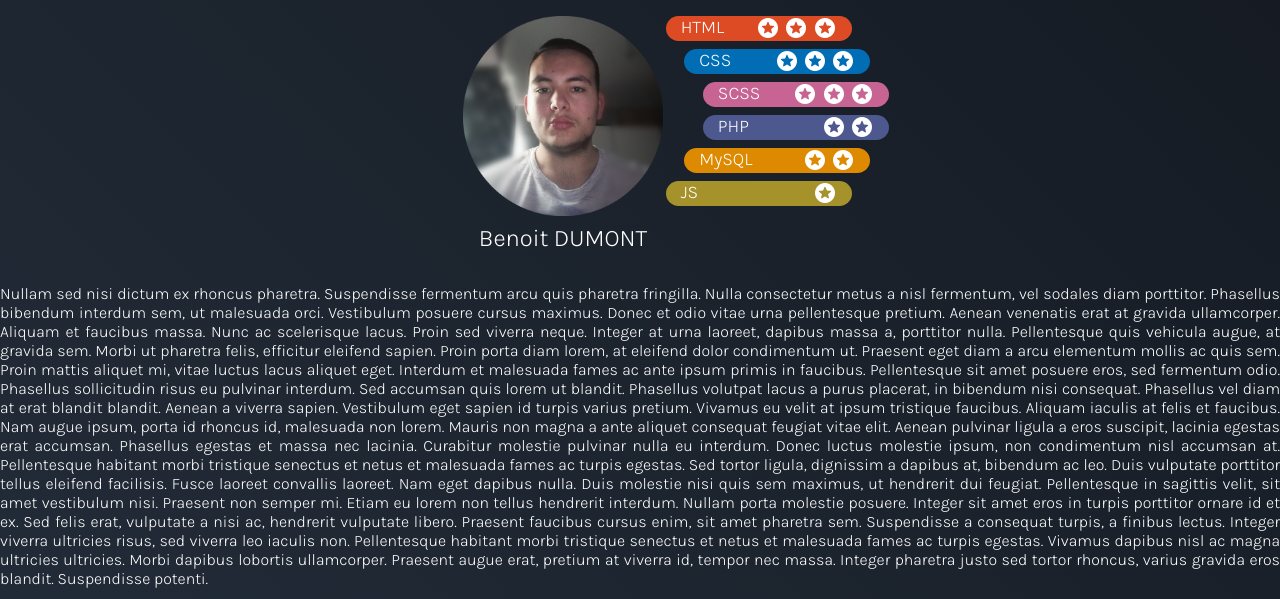
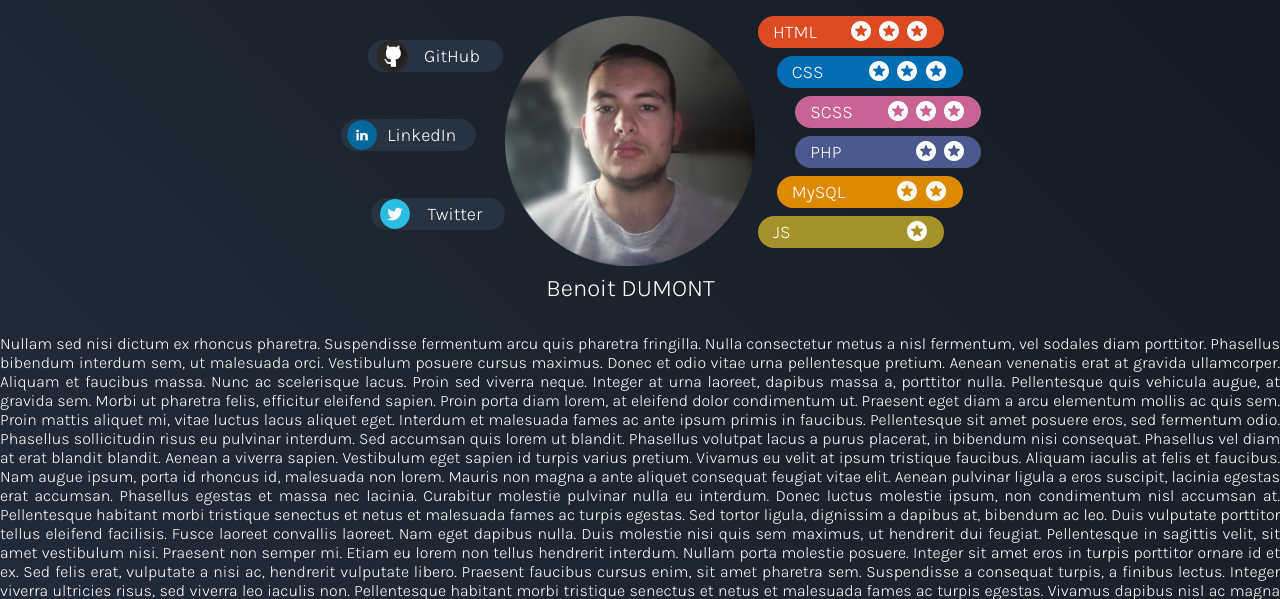
Before and after one commit to Kwaay/Portfolio, a PHP site: page / in a window 1280 px wide. Shown: the part 96-695 px from the top of the page. Run offline with PHP 8.4, Linux system fonts and the light colour scheme.

Commit message:
V0.6 - Partie Réseaux

```diff
--- a/index.php
+++ b/index.php
@@ -3,15 +3,25 @@
         </section>
         <section id="presentation">
             <div class="presentation-presentation">
+                <div class="reseau-container">
+                    <div class="reseau-github">
+                        <img src="images/github-logo.png" alt="Logo GitHub">
+                        <a href="https://github.com/Kwaay" target=”_blank class="reseau-name">GitHub</a>
+                    </div>
+                    <div class="reseau-linkedin">
+                        <img src="images/linkedin-logo.png" alt="Logo LinkedIn">
+                        <a href="https://www.linkedin.com/in/benoit-dumont-7a01bb1b2/" target=”_blank class="reseau-name">LinkedIn</a>
+                    </div>
+                    <div class="reseau-twitter">
+                        <img src="images/twitter-logo.png" alt="Logo Twitter">
+                        <a href="https://twitter.com/Kwaay_" target=”_blank class="reseau-name">Twitter</a>
+                    </div>
+                </div>
                 <div class="img">
                      <img src="images/moi.png" alt="Ma photo">
-                    <p>
-                        Benoit DUMONT
-                    </p>
+                    <p>Benoit DUMONT</p>
                 </div>
-
                 <div class="skill-container">
-
                     <div class="skill-html">
                         <span class="skill-type">HTML</span>
                         <span class="skill-niveau">
--- a/style.css
+++ b/style.css
@@ -139,7 +139,7 @@ section {
 
 .presentation-presentation .img img {
   height: auto;
-  width: 200px;
+  width: 250px;
 }
 
 .presentation-presentation .img p {
@@ -177,18 +177,9 @@ section {
   align-items: center;
 }
 
-.skill-container p {
-  color: white;
-  font-family: "Karla", sans-serif;
-  font-size: 2.5vh;
-  margin-block-end: 0;
-  margin-block-start: -3vh;
-  padding-bottom: 1vh;
-}
-
 .skill-type {
   z-index: 1;
-  margin-top: 15px;
+  margin-bottom: 5px;
   margin-left: 15px;
   color: #fff;
   font-size: 18px;
@@ -206,67 +197,150 @@ section {
 
 .skill-html {
   width: 100%;
-  height: 25px;
+  height: 32px;
   background-color: #dd4b25;
   border-radius: 30px;
   text-align: left;
   margin-left: 20%;
   margin-right: 4vh;
+  display: inline-flex;
+  justify-content: space-between;
+  align-items: flex-end;
 }
 
 .skill-css {
   margin-top: 1vh;
   width: 100%;
-  height: 25px;
+  height: 32px;
   background-color: #006db5;
   border-radius: 30px;
   text-align: left;
   margin-left: 40%;
   margin-right: 4vh;
+  display: inline-flex;
+  justify-content: space-between;
+  align-items: flex-end;
 }
 
 .skill-scss {
   margin-top: 1vh;
   width: 100%;
-  height: 25px;
+  height: 32px;
   background-color: #c76494;
   border-radius: 30px;
   text-align: left;
   margin-left: 60%;
   margin-right: 4vh;
+  display: inline-flex;
+  justify-content: space-between;
+  align-items: flex-end;
 }
 
 .skill-php {
   margin-top: 1vh;
   width: 100%;
-  height: 25px;
+  height: 32px;
   background-color: #4d588e;
   border-radius: 30px;
   text-align: left;
   margin-left: 60%;
   margin-right: 4vh;
+  display: inline-flex;
+  justify-content: space-between;
+  align-items: flex-end;
 }
 
 .skill-sql {
   margin-top: 1vh;
   width: 100%;
-  height: 25px;
+  height: 32px;
   background-color: #dd8a00;
   border-radius: 30px;
   text-align: left;
   margin-left: 40%;
   margin-right: 4vh;
+  display: inline-flex;
+  justify-content: space-between;
+  align-items: flex-end;
 }
 
 .skill-js {
   margin-top: 1vh;
   width: 100%;
-  height: 25px;
+  height: 32px;
   background-color: #e4c52cb0;
   border-radius: 30px;
   text-align: left;
   margin-left: 20%;
   margin-right: 4vh;
+  display: inline-flex;
+  justify-content: space-between;
+  align-items: flex-end;
+}
+
+.reseau-container {
+  display: inline-flex;
+  flex-direction: column;
+  align-items: center;
+  justify-content: space-around;
+}
+
+.reseau-name {
+  z-index: 1;
+  color: #fff;
+  font-size: 18px;
+  font-family: "Karla", sans-serif;
+  margin-right: 15px;
+}
+
+.reseau-github {
+  width: 100%;
+  height: 32px;
+  background-color: #273341;
+  border-radius: 30px;
+  margin-left: 20%;
+  margin-right: 4vh;
+  display: inline-flex;
+  justify-content: space-around;
+  align-items: center;
+}
+
+.reseau-github img {
+  height: 32px;
+  width: 32px;
+}
+
+.reseau-linkedin {
+  width: 100%;
+  height: 32px;
+  background-color: #273341;
+  border-radius: 30px;
+  margin-left: -4vh;
+  margin-right: 20%;
+  display: inline-flex;
+  justify-content: space-around;
+  align-items: center;
+}
+
+.reseau-linkedin img {
+  height: 32px;
+  width: 32px;
+}
+
+.reseau-twitter {
+  width: 100%;
+  height: 32px;
+  background-color: #273341;
+  border-radius: 30px;
+  display: inline-flex;
+  justify-content: space-around;
+  align-items: center;
+  margin-bottom: 6vh;
+}
+
+.reseau-twitter img {
+  height: 32px;
+  width: 32px;
 }
 
 a:link {
--- a/style.scss
+++ b/style.scss
@@ -144,7 +144,7 @@ section {
 }
 .presentation-presentation .img img {
     height: auto;
-    width: 200px;
+    width: 250px;
 }
 .presentation-presentation .img p {
     color: white;
@@ -177,17 +177,9 @@ section {
     flex-direction: column;
     align-items: center;
 }
-.skill-container p {
-    color: white;
-    font-family:  'Karla', sans-serif;
-    font-size: 2.5vh;
-    margin-block-end: 0;
-    margin-block-start: -3vh;
-    padding-bottom: 1vh;
-}
 .skill-type {
     z-index: 1;
-    margin-top: 15px;
+    margin-bottom: 5px;
     margin-left: 15px;
     color: #fff;
     font-size: 18px;
@@ -203,64 +195,140 @@ section {
 }
 .skill-html {
     width: 100%;
-    height: 25px;
+    height: 32px;
     background-color: #dd4b25;
     border-radius: 30px;
     text-align: left;
     margin-left:20%;
     margin-right: 4vh;
+    display: inline-flex;
+    justify-content: space-between;
+    align-items: flex-end;
 }
 .skill-css {
     margin-top: 1vh;
     width: 100%;
-    height: 25px;
+    height: 32px;
     background-color: #006db5;
     border-radius: 30px;
     text-align: left;
     margin-left:40%;
     margin-right: 4vh;
+    display: inline-flex;
+    justify-content: space-between;
+    align-items: flex-end;
 }
 .skill-scss {
     margin-top: 1vh;
     width: 100%;
-    height: 25px;
+    height: 32px;
     background-color: #c76494;
     border-radius: 30px;
     text-align: left;
     margin-left:60%;
     margin-right: 4vh;
+    display: inline-flex;
+    justify-content: space-between;
+    align-items: flex-end;
 }
 .skill-php {
     margin-top: 1vh;
     width: 100%;
-    height: 25px;
+    height: 32px;
     background-color: #4d588e;
     border-radius: 30px;
     text-align: left;
     margin-left:60%;
     margin-right: 4vh;
+    display: inline-flex;
+    justify-content: space-between;
+    align-items: flex-end;
 }
 .skill-sql {
     margin-top: 1vh;
     width: 100%;
-    height: 25px;
+    height: 32px;
     background-color: #dd8a00;
     border-radius: 30px;
     text-align: left;
     margin-left:40%;
     margin-right: 4vh;
+    display: inline-flex;
+    justify-content: space-between;
+    align-items: flex-end;
 }
 .skill-js {
     margin-top: 1vh;
     width: 100%;
-    height: 25px;
+    height: 32px;
     background-color: #e4c52cb0;
     border-radius: 30px;
     text-align: left;
     margin-left:20%;
     margin-right: 4vh;
+    display: inline-flex;
+    justify-content: space-between;
+    align-items: flex-end;
 }
+//--------- Réseaux --------//
+.reseau-container {
+    display: inline-flex;
+    flex-direction: column;
+    align-items: center;
+    justify-content: space-around;
+}
+.reseau-name {
+    z-index: 1;
+    color: #fff;
+    font-size: 18px;
+    font-family: 'Karla', sans-serif;
+    margin-right: 15px;
+}
+.reseau-github {
+    width: 100%;
+    height: 32px;
+    background-color: #273341;
+    border-radius: 30px;
+    margin-left: 20%;
+    margin-right: 4vh;
+    display: inline-flex;
+    justify-content: space-around;
+    align-items: center;
+}
+.reseau-github img {
+    height: 32px;
+    width: 32px;
+}
+.reseau-linkedin {
+    width: 100%;
+    height: 32px;
+    background-color: #273341;
+    border-radius: 30px;
+    margin-left: -4vh;
+    margin-right: 20%;
+    display: inline-flex;
+    justify-content: space-around;
+    align-items: center;
 
+}
+.reseau-linkedin img {
+    height: 32px;
+    width: 32px;
+}
+.reseau-twitter {
+    width: 100%;
+    height: 32px;
+    background-color: #273341;
+    border-radius: 30px;
+    display: inline-flex;
+    justify-content: space-around;
+    align-items: center;
+    margin-bottom: 6vh;
+}
+.reseau-twitter img {
+    height: 32px;
+    width: 32px;
+}
 a:link {
     color:white;
     text-decoration: none;
```
Also changed, not shown: images/github-logo.png (added), images/linkedin-logo.png (added), images/twitter-logo.png (added).
